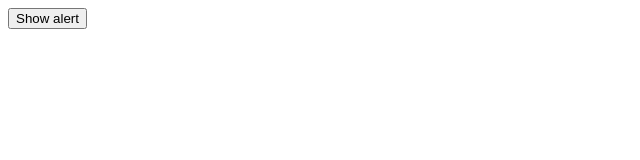
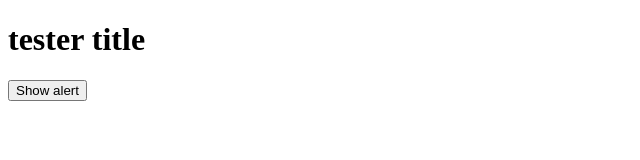
Before and after one commit to JairoAussie/fx2-async, a website: page index.html in a window 1280 px wide. Shown: the whole page, without its empty margins (0-640 px from the left). Drawn offline with Linux system fonts and the light colour scheme.

Commit message:
added title

```diff
--- a/index.html
+++ b/index.html
@@ -7,6 +7,7 @@
 </head>
 <body>
   <div class="container">
+    <h1>tester title</h1>
     <button id="showAlert">Show alert</button>
   </div>
   <script src="index.js"></script>
```
